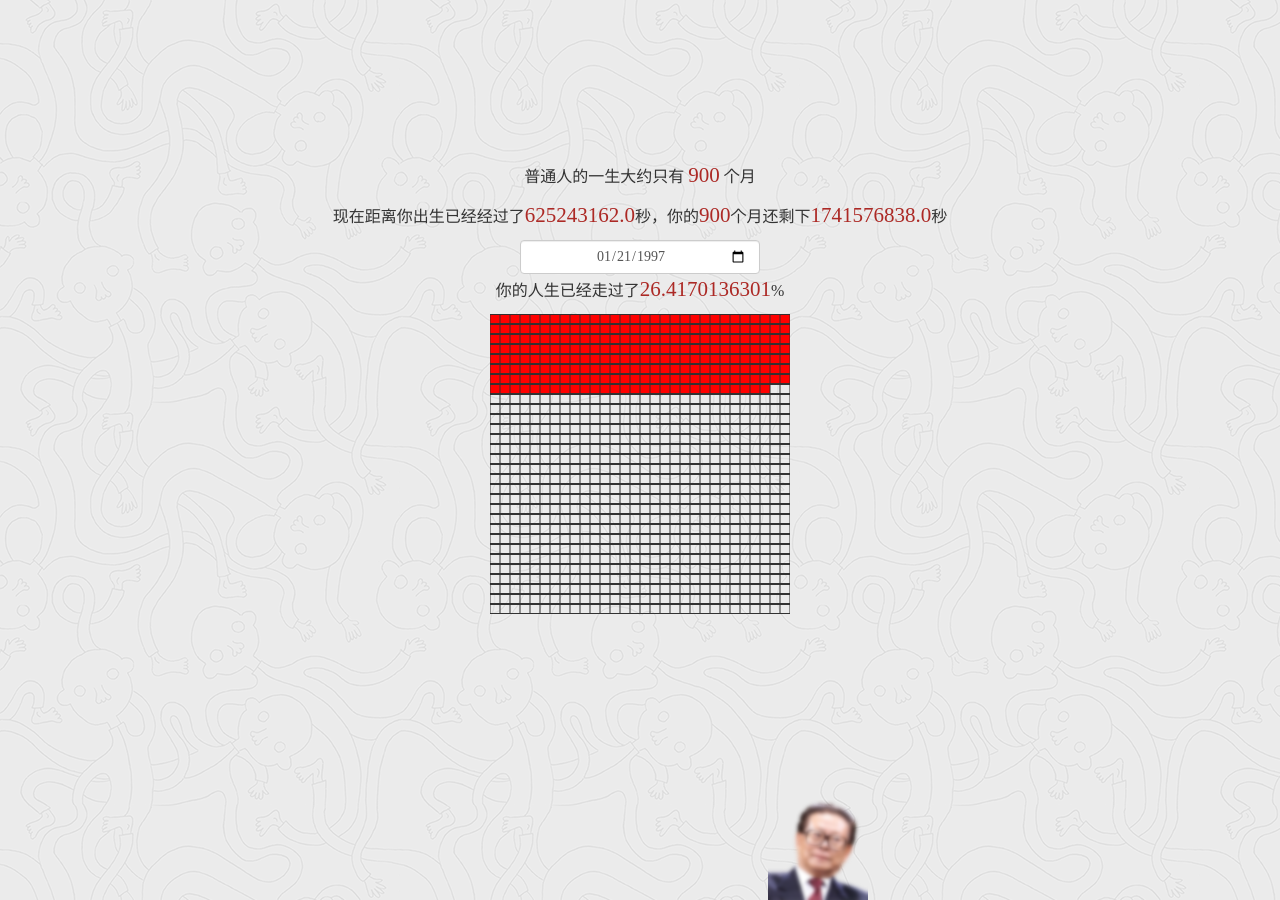
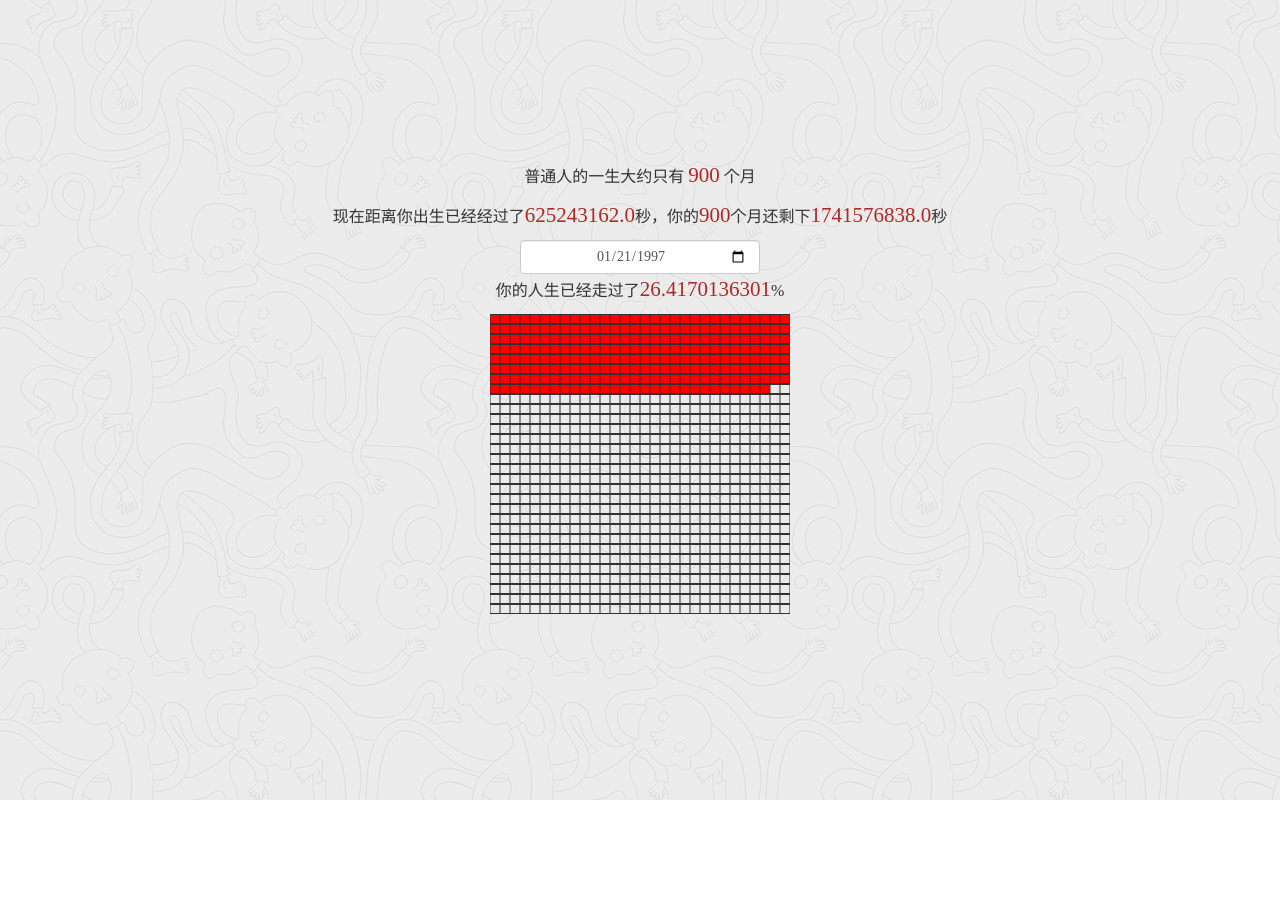
Before and after one commit to daoyy/Life, a plain HTML site: page index.html in a window 1280 px wide. After the commit the page ends 800 px from the top, so only its background shows below. Drawn offline with Linux system fonts and the light colour scheme.

Commit message:
Add files via upload

```diff
--- a/index.html
+++ b/index.html
@@ -7,11 +7,6 @@
     <script src="js/jquery-3.1.1.min.js"></script>
     <script src="js/bootstrap.min.js"></script>
     <style type="text/css">
-        #ha{
-            position:absolute;
-            bottom : -100px;
-            left: 60%;
-        }
         body {
             overflow: hidden;
             font-family: "Microsoft YaHei UI", serif;
@@ -44,7 +39,6 @@
     <p>现在距离你出生已经经过了<span id="s1"> </span>秒，你的<span>900</span>个月还剩下<span id="s2"></span>秒</p>
     <input type="date" class="form-control" value="1997-01-21" id="birth">
     <p>你的人生已经走过了<span id="left"> </span>%</p>
-    <div id="ha"><img src="image/ha.png" ></div>
     <canvas width="300px" height="300px" id="myLife">
     </canvas>
 </div>
```
